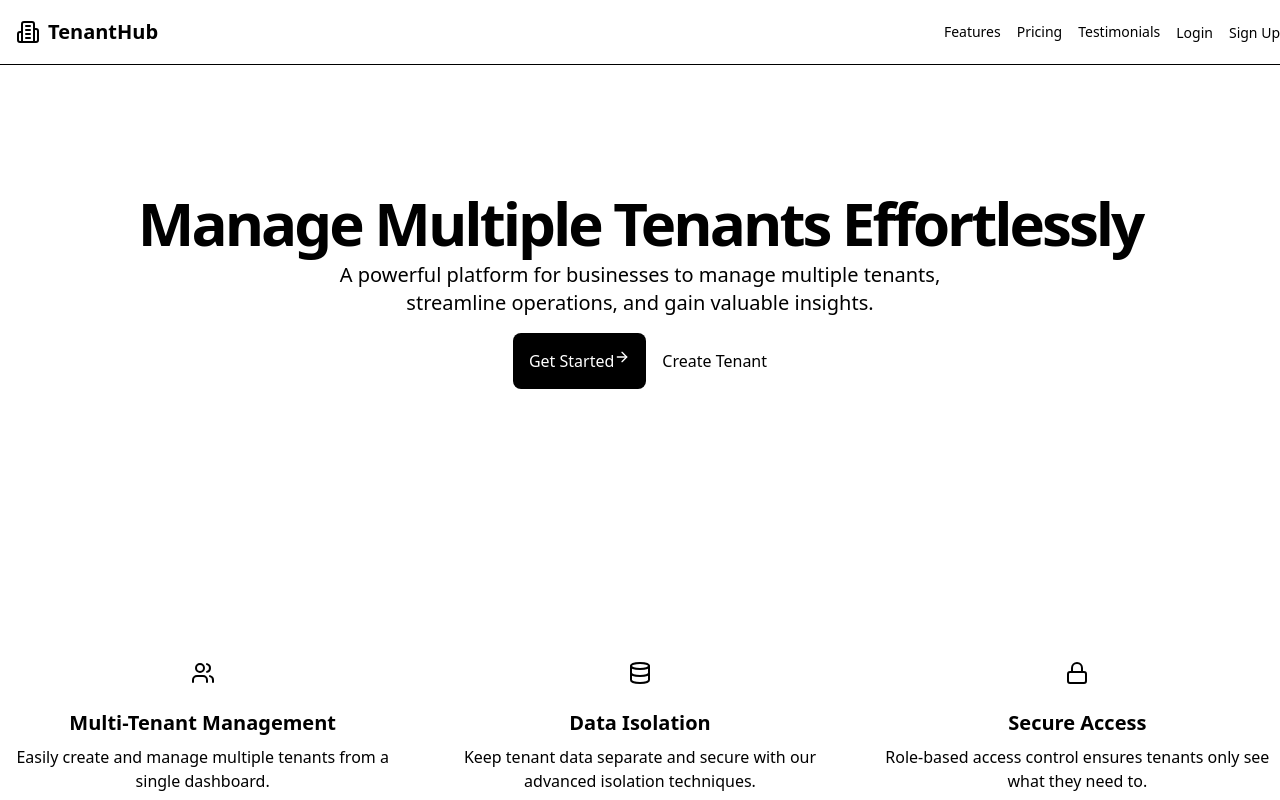
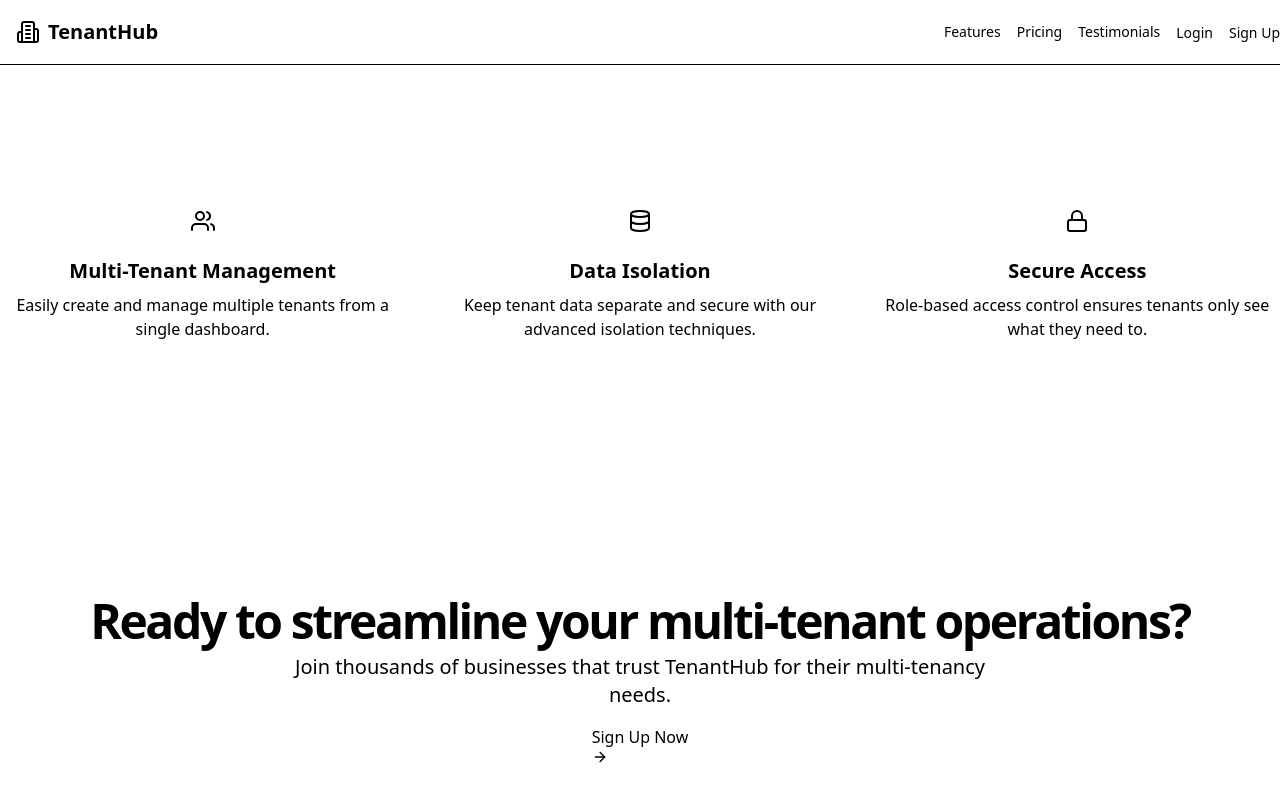
Before and after one commit to Jamesunekwuojo/multi-tenant-client, a React (Vite) app: page / in a window 1280 px wide. Shown: the top 800 px of the page. Built offline with nearby package versions, Linux system fonts and the light colour scheme.

Commit message:
refactoring homepage components

```diff
--- /dev/null
+++ b/src/components/Button.jsx
@@ -0,0 +1,14 @@
+const Button = () => {
+  return (
+    <>
+      <button
+        size=""
+        className=" bg-black hover:bg-opacity-90 cursor-pointer text-white py-4 px-4 rounded-lg flex flex-items-center "
+      >
+
+      </button>
+    </>
+  );
+};
+
+export default Button;
--- /dev/null
+++ b/src/components/Feature1.jsx
@@ -0,0 +1,46 @@
+import { Users, Database, Lock } from "react-feather";
+
+const Feature1 = () => {
+  return (
+    <>
+      <section
+        id="features"
+        className="container py-24 sm:py-32 bg-muted/50 rounded-lg"
+      >
+        <div className="grid gap-8 md:grid-cols-2 lg:grid-cols-3">
+          <div className="flex flex-col items-center gap-2 text-center">
+            <div className="rounded-full bg-primary/10 p-4">
+              <Users className="h-6 w-6 text-primary" />
+            </div>
+            <h3 className="text-xl font-bold">Multi-Tenant Management</h3>
+            <p className="text-muted-foreground">
+              Easily create and manage multiple tenants from a single dashboard.
+            </p>
+          </div>
+          <div className="flex flex-col items-center gap-2 text-center">
+            <div className="rounded-full bg-primary/10 p-4">
+              <Database className="h-6 w-6 text-primary" />
+            </div>
+            <h3 className="text-xl font-bold">Data Isolation</h3>
+            <p className="text-muted-foreground">
+              Keep tenant data separate and secure with our advanced isolation
+              techniques.
+            </p>
+          </div>
+          <div className="flex flex-col items-center gap-2 text-center">
+            <div className="rounded-full bg-primary/10 p-4">
+              <Lock className="h-6 w-6 text-primary" />
+            </div>
+            <h3 className="text-xl font-bold">Secure Access</h3>
+            <p className="text-muted-foreground">
+              Role-based access control ensures tenants only see what they need
+              to.
+            </p>
+          </div>
+        </div>
+      </section>
+    </>
+  );
+};
+
+export default Feature1;
--- /dev/null
+++ b/src/components/Mainnav.jsx
@@ -0,0 +1,48 @@
+
+import { ArrowRight, Building2, Database, Lock, Users } from "lucide-react";
+import  { Link } from "react-router-dom";
+
+const Mainnav = () => {
+  return (
+    <div>
+      <header className="sticky top-0 z-50 w-full border-b bg-background/95 backdrop-blur supports-[backdrop-filter]:bg-background/60">
+        <div className="container flex h-16 items-center justify-between">
+          <div className="flex items-center gap-2 mx-4">
+            <Building2 className="h-6 w-6 text-primary" />
+            <span className="text-xl  font-bold">TenantHub</span>
+          </div>
+          <nav className="flex items-center gap-4">
+            <Link
+              href="#features"
+              className="text-sm font-medium text-muted-foreground hover:text-foreground"
+            >
+              Features
+            </Link>
+            <Link
+              href="#pricing"
+              className="text-sm font-medium text-muted-foreground hover:text-foreground"
+            >
+              Pricing
+            </Link>
+            <Link
+              href="#testimonials"
+              className="text-sm font-medium text-muted-foreground hover:text-foreground"
+            >
+              Testimonials
+            </Link>
+            <Link href="/login">
+              <button variant="ghost" className="text-sm">
+                Login
+              </button>
+            </Link>
+            <Link href="/signup">
+              <button className="text-sm">Sign Up</button>
+            </Link>
+          </nav>
+        </div>
+      </header>
+    </div>
+  );
+};
+
+export default Mainnav;
--- a/src/pages/Homepage.jsx
+++ b/src/pages/Homepage.jsx
@@ -1,97 +1,21 @@
 
 import { ArrowRight, Building2, Database, Lock, Users } from "lucide-react"
 import { Link } from "react-router-dom"
-
+import Mainnav from "../components/Mainnav"
+import Button from "../components/Button"
+import Feature1 from "../components/Feature1"
 
 
 function Home() {
   return (
     <div className="flex min-h-screen flex-col bg-background">
-      <header className="sticky top-0 z-50 w-full border-b bg-background/95 backdrop-blur supports-[backdrop-filter]:bg-background/60">
-        <div className="container flex h-16 items-center justify-between">
-          <div className="flex items-center gap-2 mx-4">
-            <Building2 className="h-6 w-6 text-primary" />
-            <span className="text-xl  font-bold">TenantHub</span>
-          </div>
-          <nav className="flex items-center gap-4">
-            <Link href="#features" className="text-sm font-medium text-muted-foreground hover:text-foreground">
-              Features
-            </Link>
-            <Link href="#pricing" className="text-sm font-medium text-muted-foreground hover:text-foreground">
-              Pricing
-            </Link>
-            <Link href="#testimonials" className="text-sm font-medium text-muted-foreground hover:text-foreground">
-              Testimonials
-            </Link>
-            <Link href="/login">
-              <button variant="ghost" className="text-sm">
-                Login
-              </button>
-            </Link>
-            <Link href="/signup">
-              <button className="text-sm">Sign Up</button>
-            </Link>
-          </nav>
-        </div>
-      </header>
+
+      <Mainnav></Mainnav>
+
       <main className="flex-1">
-        <section className="container py-24 sm:py-32">
-          <div className="flex flex-col items-center gap-4 text-center">
-            <div className="space-y-2">
-              <h1 className="text-4xl font-bold tracking-tighter sm:text-5xl md:text-6xl">
-                Manage Multiple Tenants <span className="text-primary">Effortlessly</span>
-              </h1>
-              <p className="mx-auto max-w-[700px] text-muted-foreground md:text-xl">
-                A powerful platform for businesses to manage multiple tenants, streamline operations, and gain valuable
-                insights.
-              </p>
-            </div>
-            <div className="flex flex-wrap items-center justify-center gap-4">
 
-                <button size="" className=" bg-black hover:bg-opacity-90 cursor-pointer text-white py-4 px-4 rounded-lg flex flex-items-center">
-                  <p>Get Started </p> <ArrowRight className="h-4 w-4 " />
-                </button>
+        <Feature1></Feature1>
 
-              <Link href="/create-tenant">
-                <button size="lg" variant="outline">
-                  Create Tenant
-                </button>
-              </Link>
-            </div>
-          </div>
-        </section>
-
-        <section id="features" className="container py-24 sm:py-32 bg-muted/50 rounded-lg">
-          <div className="grid gap-8 md:grid-cols-2 lg:grid-cols-3">
-            <div className="flex flex-col items-center gap-2 text-center">
-              <div className="rounded-full bg-primary/10 p-4">
-                <Users className="h-6 w-6 text-primary" />
-              </div>
-              <h3 className="text-xl font-bold">Multi-Tenant Management</h3>
-              <p className="text-muted-foreground">
-                Easily create and manage multiple tenants from a single dashboard.
-              </p>
-            </div>
-            <div className="flex flex-col items-center gap-2 text-center">
-              <div className="rounded-full bg-primary/10 p-4">
-                <Database className="h-6 w-6 text-primary" />
-              </div>
-              <h3 className="text-xl font-bold">Data Isolation</h3>
-              <p className="text-muted-foreground">
-                Keep tenant data separate and secure with our advanced isolation techniques.
-              </p>
-            </div>
-            <div className="flex flex-col items-center gap-2 text-center">
-              <div className="rounded-full bg-primary/10 p-4">
-                <Lock className="h-6 w-6 text-primary" />
-              </div>
-              <h3 className="text-xl font-bold">Secure Access</h3>
-              <p className="text-muted-foreground">
-                Role-based access control ensures tenants only see what they need to.
-              </p>
-            </div>
-          </div>
-        </section>
 
         <section className="container py-24 sm:py-32">
           <div className="flex flex-col items-center gap-4 text-center">
```
Also changed, not shown: src/components/Feature2.jsx (added, +9 -0 lines).
